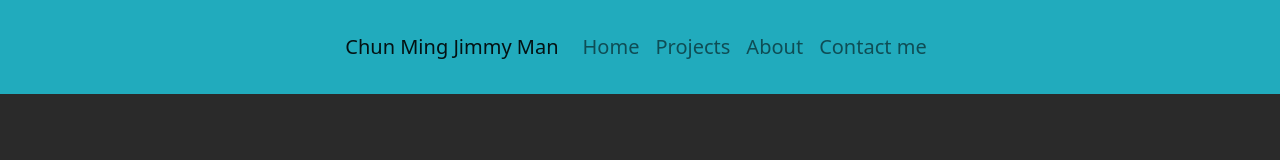
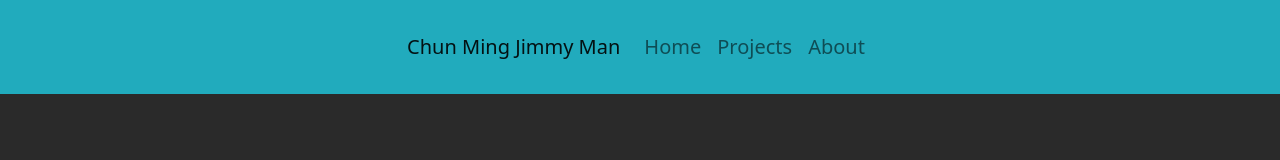
Before and after one commit to jimmym620/portfolio_NextJS, a Next.js app in the folder portfolio_nextjs/: page / in a window 1280 px wide. Shown: the top 160 px of the page. Built offline with nearby package versions, Linux system fonts and the light colour scheme.

Commit message:
removed contacts page

```diff
--- a/portfolio_nextjs/components/Navbar.js
+++ b/portfolio_nextjs/components/Navbar.js
@@ -26,9 +26,9 @@ const NavigationBar = () => {
                         <Nav.Link href="/about" eventKey="/about">
                             About
                         </Nav.Link>
-                        <Nav.Link href="/contact" eventKey="/contact">
+                        {/* <Nav.Link href="/contact" eventKey="/contact">
                             Contact me
-                        </Nav.Link>
+                        </Nav.Link> */}
                     </Nav>
                 </Navbar.Collapse>
             </Container>
```
Also changed, not shown: portfolio_nextjs/old_pages/contact.js (renamed from portfolio_nextjs/pages/contact.js).
